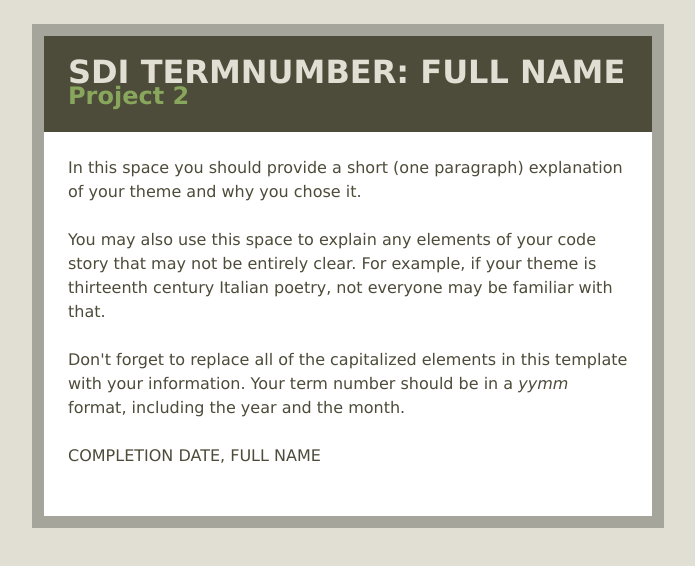
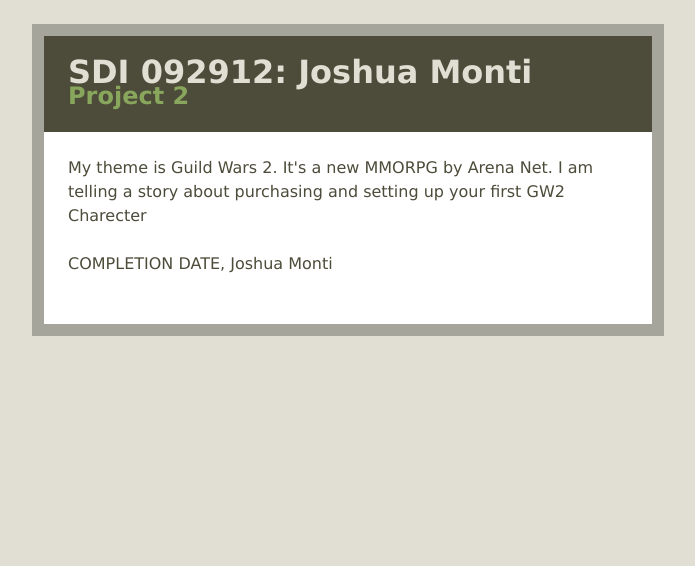
Before and after one commit to shortBusDriver/GrindHouse, a plain HTML site: page sdi-project2/sdi-project2.html in a window 1280 px wide. Shown: the whole page, without its empty margins (292-987 px from the left). Drawn offline with Linux system fonts and the light colour scheme.

Commit message:
Updated html code

```diff
--- a/sdi-project2/sdi-project2.html
+++ b/sdi-project2/sdi-project2.html
@@ -1,22 +1,22 @@
 <!DOCTYPE html>
 <html>
 <head>
-    <title>FULL NAME :: Project 2 :: SDI TERMNUMBER</title>
+    <title>Joshua Monti :: Project 2 :: SDI 092012</title>
     <link rel="stylesheet" href="sdi.css" type="text/css" />
     <meta charset="UTF-8">
 </head>
 <body>
 <header>
-    <h1>SDI TERMNUMBER: FULL NAME</h1>
+    <h1>SDI 092912: Joshua Monti</h1>
     <h2>Project 2</h2>
 </header>
 <article>
-<p>In this space you should provide a short (one paragraph) explanation of your theme and why you chose it.</p>
-<p>You may also use this space to explain any elements of your code story that may not be entirely clear.  For example, if your theme is thirteenth century Italian poetry, not everyone may be familiar with that.</p>
-<p>Don't forget to replace all of the capitalized elements in this template with your information.  Your term number should be in a <em>yymm</em> format, including the year and the month.</p>
+<p>My theme is Guild Wars 2. It's a new MMORPG by Arena Net. I am telling a story about purchasing and setting up your first GW2 Charecter</p>
+<p></p>
+<p></p>
 </article>
 <footer>
-    <p>COMPLETION DATE, FULL NAME</p>
+    <p>COMPLETION DATE, Joshua Monti</p>
 </footer>
 <script type="text/javascript" src="main.js"></script>
 </body>
```
